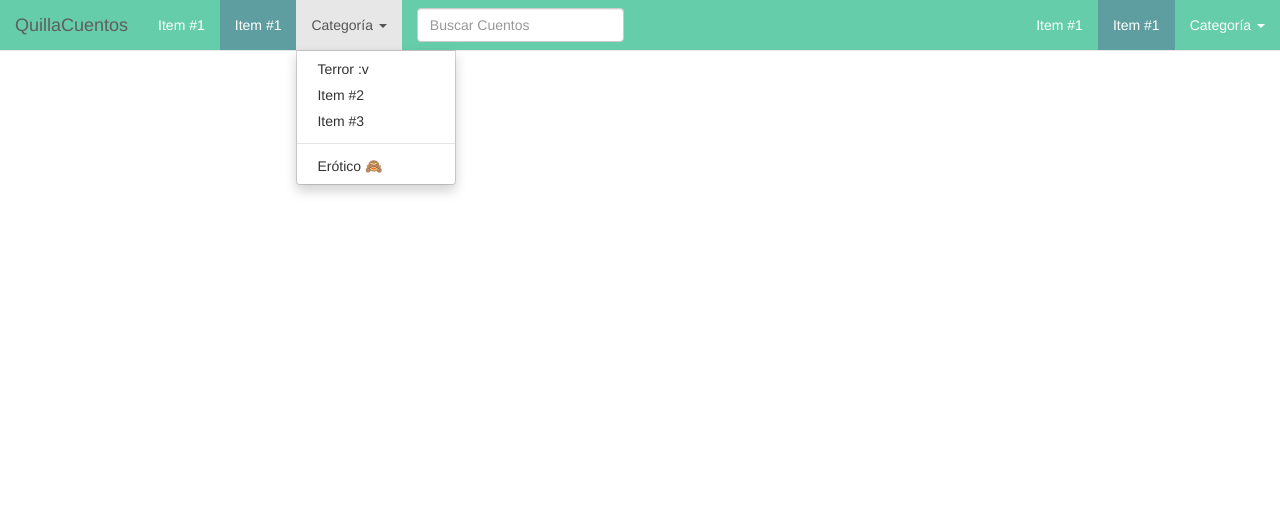
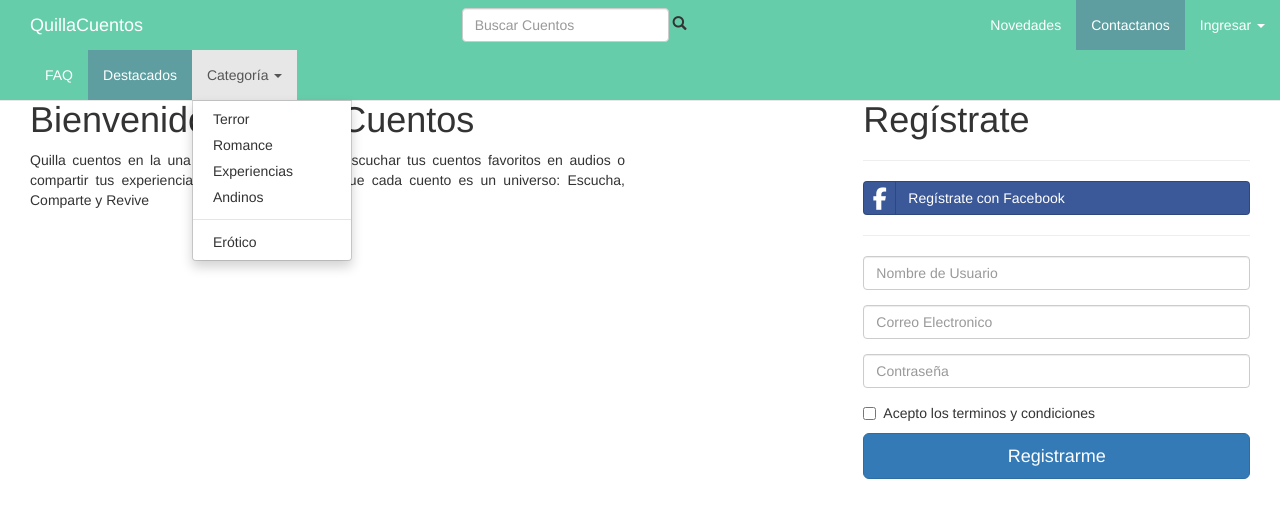
Before and after one commit to dahsser/QuillaCuentosWeb, a plain HTML site: page WebPage/index.html in a window 1280 px wide. Both pictures are taken after a click on the button "Categoría". Drawn offline with nearby package versions, Linux system fonts and the light colour scheme.

Commit message:
Validación de contraseña
valida contraseña, campos e ingreso

```diff
--- a/WebPage/index.html
+++ b/WebPage/index.html
@@ -5,14 +5,14 @@
 	<meta http-equiv="X-UA-Compatible" content="IE=edge">
 	<title>Quilla Cuentos</title>
   <meta name="viewport" content="width=device-width, user-scalable=no, initial-scale=1.0, maximum-scale=1.0, minimum-scale=1.0">
-
-	<!-- Semantic UI -->
-  <script type="text/javascript" src="css/semantic/dist/semantic.min.js"></script>
-	<link rel="stylesheet" href="css/semantic/dist/semantic.min.css">
 	<!-- Boostrap -->
 	<script type="text/javascript" src="js/bootstrap.min.js"></script>
 	<link rel="stylesheet" href="css/bootstrap.css">
+  <!-- Propio css -->
 	<link rel="stylesheet" href="css/styles.css">
+  <link rel="stylesheet" href="css/bootstrap-social.css">
+ <link rel="stylesheet" href="css/font-awesome.css">
+
 </head>
 
 <body>
@@ -21,7 +21,8 @@
     <header>
       <nav class="navbar navbar-default navbar-fixed-top">
           <div class="container-fluid">
-            <div class="navbar-header">
+          <div class="col-xs-4">
+          	<div class="navbar-header">
               <button type="button" class="navbar-toggle collapsed" data-toggle="collapse" data-target="#navbar-1">
                <span class="sr-only">Menu</span>
                <span class="icon-bar"></span>
@@ -33,8 +34,8 @@
 
             <div class="collapse navbar-collapse" id="navbar-1">
               <ul class="nav navbar-nav">
-                <li><a href="">Item #1</a></li>
-                <li class="active"><a href="">Item #1</a></li>
+                <li><a href="">FAQ</a></li>
+                <li class="active"><a href="">Destacados</a></li>
                 <!-- Lista desplegable de Categorias-->
                 <li class="dropdown">
                   <a href="#" class="dropdown-toggle" data-toggle="dropdown" role="button">
@@ -42,42 +43,134 @@
                   <span class="caret"></span>
                   </a>
                   <ul class="dropdown-menu">
-                    <li><a href="#">Terror :v</a></li>
-                    <li><a href="#">Item #2</a></li>
-                    <li><a href="#">Item #3</a></li>
+                    <li><a href="#">Terror</a></li>
+                    <li><a href="#">Romance</a></li>
+                    <li><a href="#">Experiencias</a></li>
+                    <li><a href="#">Andinos</a></li>
                     <li class="divider"></li>
-                    <li><a href="#">Erótico 🙈</a></li>
+                    <li><a href="#">Erótico</a></li>
                   </ul>
                 </li>
               </ul>
+              </div>
+          </div>
+            <div class="col-xs-4">
               <form action="" class="navbar-form navbar-left" role="search">
-                <div class="form-group">
-                  <input type="text" class="form-control"placeholder="Buscar Cuentos">
-                </div>
+              	    <input type="text" class="form-control" placeholder="Buscar Cuentos">
+              	    <span class="glyphicon glyphicon-search" aria-hidden="true"></span>
               </form>
-              <ul class="nav navbar-nav navbar-right">
-                <li><a href="">Item #1</a></li>
-                <li class="active"><a href="">Item #1</a></li>
+             </div>
+
+             	<ul class="nav navbar-nav navbar-right">
+                <li><a href="">Novedades</a></li>
+                <li class="active"><a href="">Contactanos</a></li>
                 <!-- Lista desplegable de Categorias-->
                 <li class="dropdown">
                   <a href="#" class="dropdown-toggle" data-toggle="dropdown" role="button">
-                  Categoría
+                  Ingresar
                   <span class="caret"></span>
                   </a>
                   <ul class="dropdown-menu">
-                    <li><a href="#">Terror :v</a></li>
-                    <li><a href="#">Item #2</a></li>
-                    <li><a href="#">Item #3</a></li>
-                    <li class="divider"></li>
-                    <li><a href="#">Erótico 🙈</a></li>
+                    <li> <div>  <form> Ingresa<br>
+                    <input type="text" class="form-control" id="nicknameIngreso" placeholder="Nombre de Usuario o contraseña" required="required"><br>
+                    <input type="password" class="form-control" id="passwordIngreso" placeholder="Contraseña" required="required">
+                    <a href="https://www.google.com.pe/"> Olvide mi contraseña </a>
+                    <button type="submit" class="btn btn-primary btn-lg btn-block" >Ingresar</button>
+                    </form></li>
                   </ul>
                 </li>
               </ul>
+             </div>
+
             </div>
-          </div>
       </nav>
     </header>
-  </div>
+    </div>
+    <div class="col-xs-12" id="fondo">
+      <div id="carta-frontal">
+        <div class="col-xs-6 col-md-6">
+          <div class="texto-titulo">
+           <h1>Bienvenido a QuillaCuentos</h1>
+            <p style="text-align: justify;">Quilla cuentos en la una página donde puedes escuchar tus cuentos favoritos en audios o compartir tus experiencias con tus amigos. Porque cada cuento es un universo: Escucha, Comparte y Revive</p>
+          </div>
+        </div>
+        <div class="col-xs-2 col-md-2">
+        	<p></p>
+        </div>
+        <div class="col-xs-4 col-md-4">
+         <div class="front-signin">
+
+          <div class="form-group">
+           <div class="registrate">
+            <h1>Regístrate</h1>
+            <hr>
+           </div>
+           <div>
+           	<a class="btn btn-block btn-social btn-facebook" onclick="_gaq.push(['_trackEvent', 'btn-social', 'click', 'btn-facebook']);">
+            <i class="fa fa-facebook"></i> Regístrate con Facebook
+          </a>
+           </div>
+           <hr>
+           <script type="text/javascript">
+           function Registro(){
+            if (validarPassword()) {
+              confirm("Se confirma el Registro");
+              window.open("https://www.facebook.com/");
+              window.close();
+            };
+
+           }
+
+           function validarPassword(){
+            var p1 = document.getElementById("password").value;
+            var validacion=true;
+            if (p1.length<7) {
+              alert("el password tiene que ser mayor de 7 caracteres")
+              validacion=false;
+            }
+            var cont = 0;
+            while (validacion && (cont < p1.length)) {
+            if (p1.charAt(cont) == " "){
+              validacion = false;
+              alert("el password no puede tener espacios en blancos");}
+
+            cont++;
+
+            }
+
+            return validacion;
+}
+
+
+           </script>
+  <!-- action="registro.php" method="get"-->
+            <form onSubmit="Registro()" required="required" >
+            <div class="form-group">
+                <input type="text" class="form-control" id="nickname" placeholder="Nombre de Usuario" required="required">
+              </div>
+              <div class="form-group">
+                <input type="email" class="form-control" id="email" placeholder="Correo Electronico" required="required">
+              </div>
+              <div class="form-group">
+                <input type="password" class="form-control" id="password" placeholder="Contraseña" required="required">
+              </div>
+              <div class="checkbox">
+                <label>
+                <input type="checkbox" required="required"> Acepto los terminos y condiciones
+                </label>
+              </div>
+              	<button type="submit" class="btn btn-primary btn-lg btn-block" >Registrarme</button>
+            </form>
+          </div>
+        </div>
+
+          <div>
+
+          </div>
+        </div>
+      </div>
+    </div>
+
 
 	<!-- jQuery (necessary for Bootstrap's JavaScript plugins) -->
     <script src="https://ajax.googleapis.com/ajax/libs/jquery/1.11.2/jquery.min.js"></script>
```
